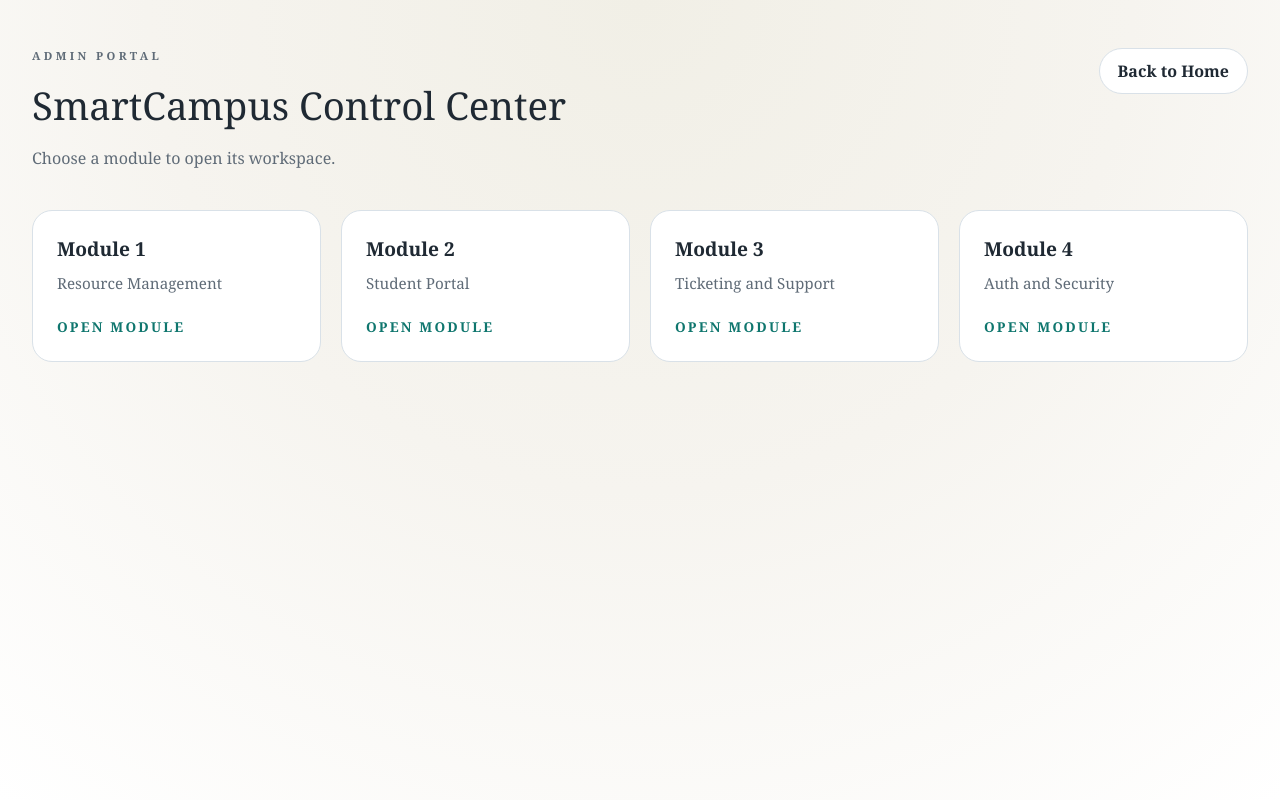
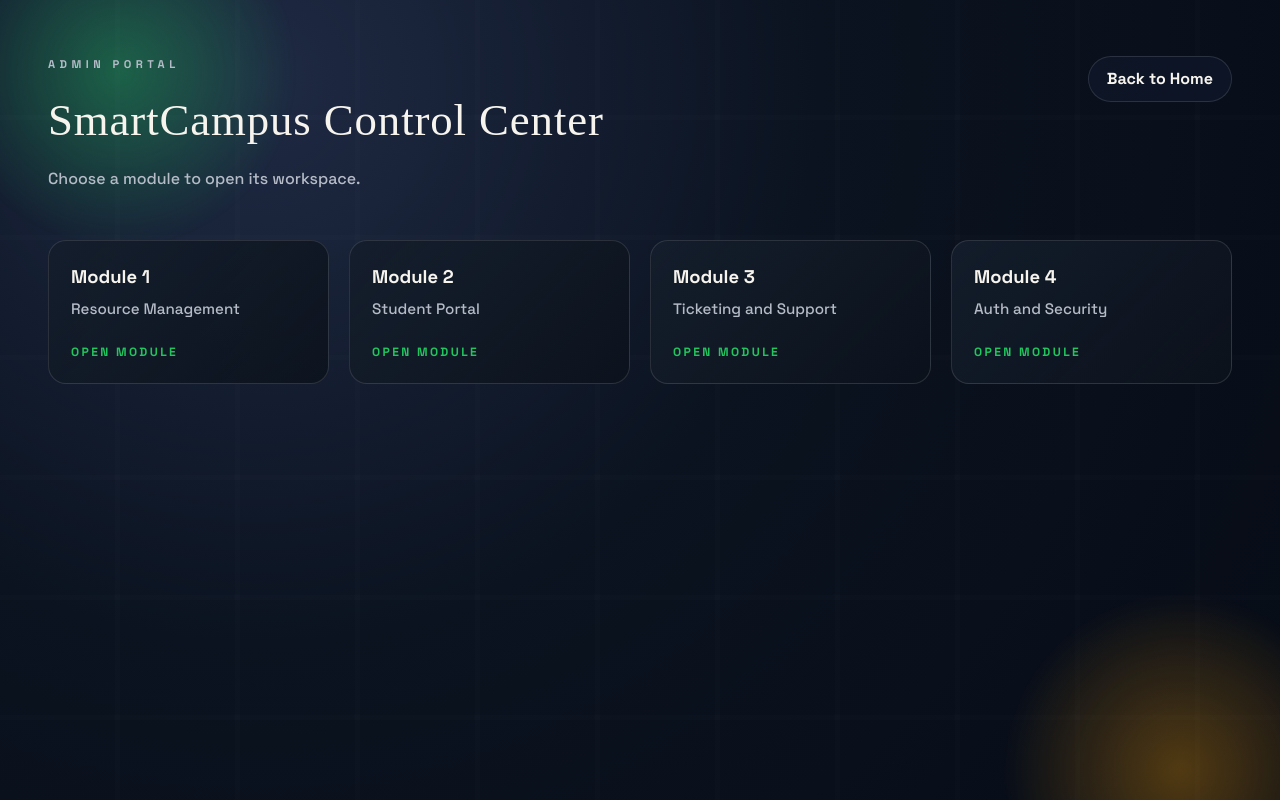
Before and after one commit to hiruna-lang/PAF-SpringBoot, a React (Create React App) app in the folder frontend/: page /admin in a window 1280 px wide. Built offline with nearby package versions, Linux system fonts and the light colour scheme; no server answers.

Commit message:
Redesign admin portal UI
- Modernize admin portal layout with layered gradient background and glow effects
- Update module cards styling for a bold, glassy look with hover animations
- Keep module navigation and header actions intact

```diff
--- a/frontend/src/Admin/AdminPortal.css
+++ b/frontend/src/Admin/AdminPortal.css
@@ -1,54 +1,96 @@
 :root {
-  --admin-bg: #f6f4ef;
-  --admin-card: #ffffff;
-  --admin-ink: #1f2933;
-  --admin-muted: #5f6b77;
-  --admin-accent: #0f766e;
-  --admin-accent-soft: #e0f2f1;
-  --admin-border: #d9e1e8;
+  --admin-bg: #0b1320;
+  --admin-ink: #f7f4ee;
+  --admin-muted: #b5bcc7;
+  --admin-card: rgba(20, 30, 44, 0.88);
+  --admin-border: rgba(255, 255, 255, 0.12);
+  --admin-accent: #22c55e;
+  --admin-accent-strong: #16a34a;
+  --admin-warm: #f59e0b;
 }
 
 .admin-portal {
   min-height: 100vh;
-  background: radial-gradient(circle at top, #f1efe6 0%, #f6f4ef 48%, #ffffff 100%);
-  padding: 48px 32px 80px;
+  background: radial-gradient(circle at 20% 10%, #1f2a44 0%, #0b1320 45%, #070c16 100%);
+  padding: 56px 48px 96px;
   color: var(--admin-ink);
-  font-family: "Georgia", "Times New Roman", serif;
+  font-family: "Space Grotesk", "Segoe UI", sans-serif;
+  position: relative;
+  overflow: hidden;
+}
+
+.admin-portal__glow {
+  position: absolute;
+  width: 360px;
+  height: 360px;
+  border-radius: 50%;
+  filter: blur(0px);
+  opacity: 0.7;
+  animation: float 10s ease-in-out infinite;
+}
+
+.admin-portal__glow--one {
+  background: radial-gradient(circle, rgba(34, 197, 94, 0.55), transparent 70%);
+  top: -120px;
+  left: -60px;
+}
+
+.admin-portal__glow--two {
+  background: radial-gradient(circle, rgba(245, 158, 11, 0.45), transparent 70%);
+  right: -80px;
+  bottom: -140px;
+  animation-delay: 2s;
+}
+
+.admin-portal__gridline {
+  position: absolute;
+  inset: 0;
+  background-image: linear-gradient(transparent 95%, rgba(255, 255, 255, 0.05) 96%),
+    linear-gradient(90deg, transparent 95%, rgba(255, 255, 255, 0.05) 96%);
+  background-size: 120px 120px;
+  opacity: 0.25;
+  pointer-events: none;
 }
 
 .admin-portal__header {
+  position: relative;
+  z-index: 1;
   display: flex;
   flex-wrap: wrap;
   align-items: flex-start;
   justify-content: space-between;
-  gap: 20px;
-  margin-bottom: 40px;
+  gap: 24px;
+  margin-bottom: 48px;
 }
 
 .admin-portal__eyebrow {
   text-transform: uppercase;
-  letter-spacing: 0.3em;
+  letter-spacing: 0.4em;
   font-size: 0.7rem;
   font-weight: 700;
   color: var(--admin-muted);
-  margin-bottom: 12px;
+  margin-bottom: 14px;
 }
 
 .admin-portal__title {
-  font-size: clamp(2rem, 3vw, 2.8rem);
+  font-family: "DM Serif Display", "Times New Roman", serif;
+  font-size: clamp(2.4rem, 3.5vw, 3.4rem);
   margin: 0 0 12px;
+  letter-spacing: 0.02em;
 }
 
 .admin-portal__subtitle {
   font-size: 1rem;
-  max-width: 520px;
+  max-width: 540px;
   color: var(--admin-muted);
   margin: 0;
+  line-height: 1.6;
 }
 
 .admin-portal__home {
   border: 1px solid var(--admin-border);
-  background: var(--admin-card);
+  background: rgba(15, 23, 42, 0.75);
+  color: var(--admin-ink);
   padding: 10px 18px;
   border-radius: 999px;
   font-weight: 600;
@@ -58,11 +100,13 @@
 
 .admin-portal__home:hover {
   transform: translateY(-1px);
-  border-color: var(--admin-accent);
-  box-shadow: 0 10px 24px rgba(15, 118, 110, 0.15);
+  border-color: rgba(34, 197, 94, 0.5);
+  box-shadow: 0 12px 24px rgba(34, 197, 94, 0.25);
 }
 
 .admin-portal__grid {
+  position: relative;
+  z-index: 1;
   display: grid;
   gap: 20px;
   grid-template-columns: repeat(auto-fit, minmax(220px, 1fr));
@@ -70,47 +114,80 @@
 
 .admin-portal__card {
   text-align: left;
-  background: var(--admin-card);
+  background: linear-gradient(135deg, rgba(20, 30, 44, 0.92), rgba(12, 18, 28, 0.85));
   border: 1px solid var(--admin-border);
-  border-radius: 20px;
-  padding: 24px;
+  border-radius: 18px;
+  padding: 22px;
   display: flex;
   flex-direction: column;
   gap: 8px;
   cursor: pointer;
   transition: transform 0.2s ease, border-color 0.2s ease, box-shadow 0.2s ease;
+  position: relative;
+  overflow: hidden;
+}
+
+.admin-portal__card::after {
+  content: "";
+  position: absolute;
+  inset: 0;
+  background: radial-gradient(circle at top left, rgba(34, 197, 94, 0.14), transparent 55%);
+  opacity: 0;
+  transition: opacity 0.3s ease;
 }
 
 .admin-portal__card:hover {
-  transform: translateY(-3px);
-  border-color: var(--admin-accent);
-  box-shadow: 0 16px 32px rgba(15, 118, 110, 0.15);
+  transform: translateY(-4px);
+  border-color: rgba(34, 197, 94, 0.45);
+  box-shadow: 0 18px 36px rgba(5, 10, 18, 0.55);
+}
+
+.admin-portal__card:hover::after {
+  opacity: 1;
 }
 
 .admin-portal__card-title {
-  font-size: 1.2rem;
+  font-size: 1.15rem;
   font-weight: 700;
+  position: relative;
+  z-index: 1;
 }
 
 .admin-portal__card-subtitle {
   font-size: 0.95rem;
   color: var(--admin-muted);
+  position: relative;
+  z-index: 1;
 }
 
 .admin-portal__card-action {
   margin-top: 14px;
-  font-size: 0.85rem;
+  font-size: 0.75rem;
   font-weight: 700;
   text-transform: uppercase;
-  letter-spacing: 0.16em;
+  letter-spacing: 0.2em;
   color: var(--admin-accent);
+  position: relative;
+  z-index: 1;
+}
+
+@keyframes float {
+  0%,
+  100% {
+    transform: translateY(0px);
+  }
+  50% {
+    transform: translateY(12px);
+  }
+}
+
+@media (max-width: 900px) {
+  .admin-portal {
+    padding: 40px 24px 72px;
+  }
 }
 
 @media (max-width: 720px) {
-  .admin-portal {
-    padding: 32px 20px 60px;
-  }
-
   .admin-portal__header {
     flex-direction: column;
   }
--- a/frontend/src/Admin/AdminPortal.js
+++ b/frontend/src/Admin/AdminPortal.js
@@ -30,6 +30,9 @@ export default function AdminPortal() {
 
   return (
     <div className="admin-portal">
+      <div className="admin-portal__glow admin-portal__glow--one" />
+      <div className="admin-portal__glow admin-portal__glow--two" />
+      <div className="admin-portal__gridline" />
       <header className="admin-portal__header">
         <div>
           <p className="admin-portal__eyebrow">Admin Portal</p>
```
